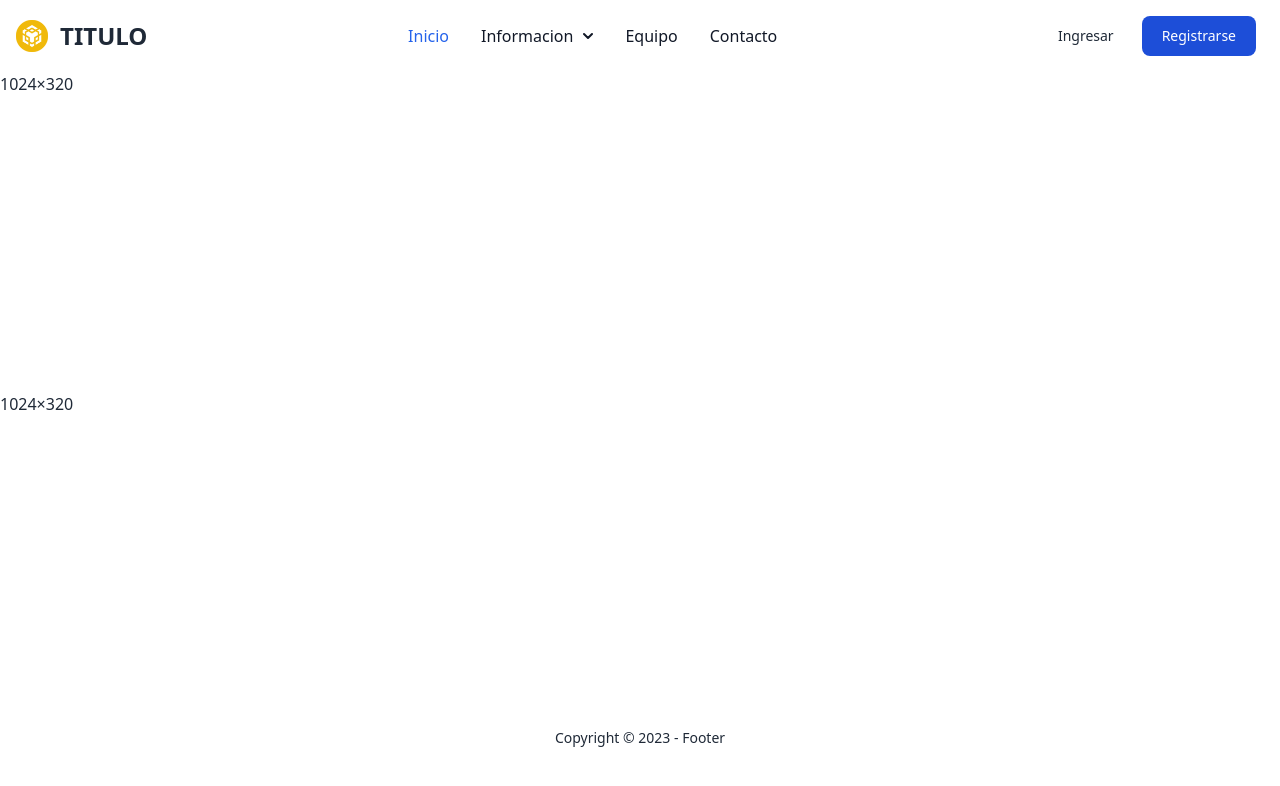
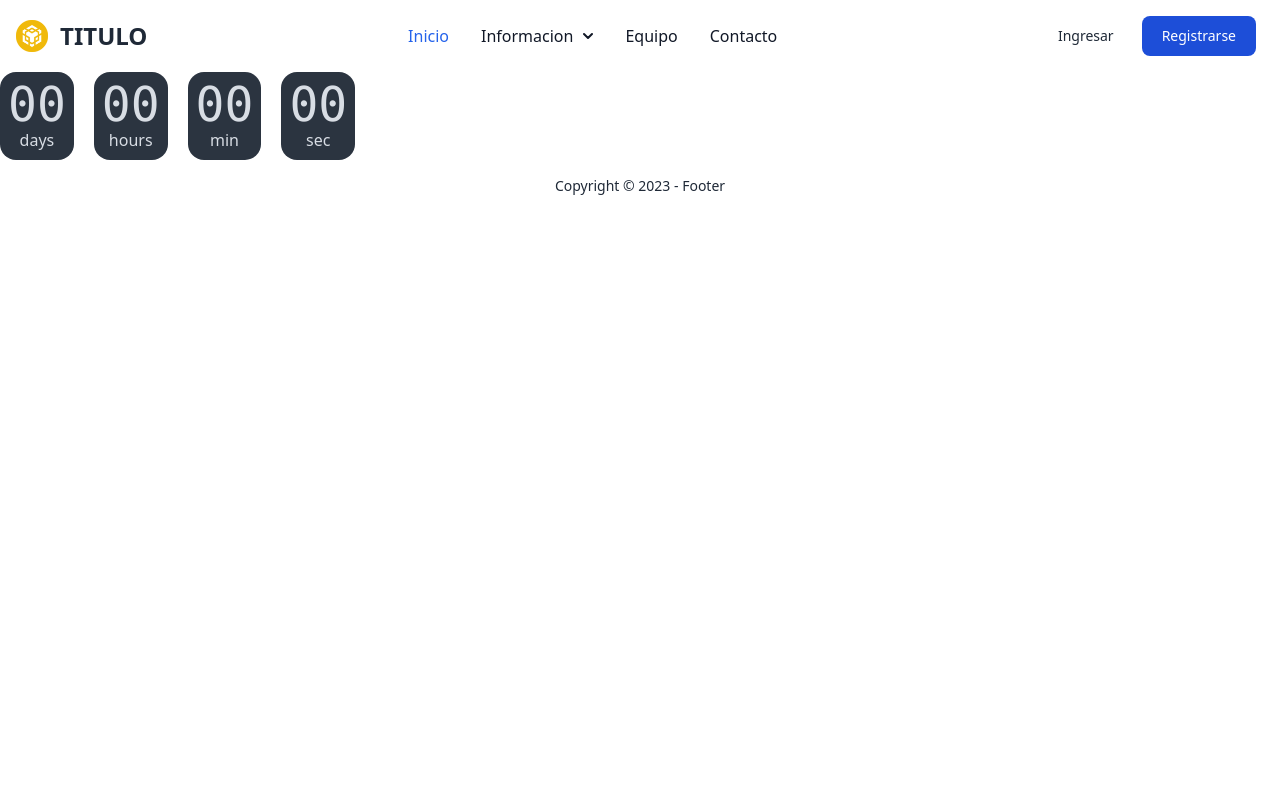
Before and after one commit to ggomez0/QuickStart-ReactJS, a React (Vite) app: page / in a window 1280 px wide. Shown: the top 786 px of the page. Built offline with nearby package versions, Linux system fonts and the light colour scheme; no server answers.

Commit message:
countdown

```diff
--- /dev/null
+++ b/src/components/Inicio/Countdown.jsx
@@ -0,0 +1,76 @@
+import React, { useEffect, useState } from 'react';
+
+const Countdown = () => {
+  const [days, setDays] = useState(0);
+  const [hours, setHours] = useState(0);
+  const [minutes, setMinutes] = useState(0);
+  const [seconds, setSeconds] = useState(0);
+
+  const updateCountdown = () => {
+    const targetDate = new Date("2023-08-15"); // Coloca aquí la fecha objetivo en formato YYYY-MM-DD
+    const currentDate = new Date();
+    const timeDifference = targetDate.getTime() - currentDate.getTime();
+
+    // Verifica si ya ha pasado la fecha objetivo
+    if (timeDifference <= 0) {
+      setDays(0);
+      setHours(0);
+      setMinutes(0);
+      setSeconds(0);
+    } else {
+      const oneSecond = 1000;
+      const oneMinute = oneSecond * 60;
+      const oneHour = oneMinute * 60;
+      const oneDay = oneHour * 24;
+
+      const days = Math.floor(timeDifference / oneDay);
+      const hours = Math.floor((timeDifference % oneDay) / oneHour);
+      const minutes = Math.floor((timeDifference % oneHour) / oneMinute);
+      const seconds = Math.floor((timeDifference % oneMinute) / oneSecond);
+
+      setDays(days);
+      setHours(hours);
+      setMinutes(minutes);
+      setSeconds(seconds);
+    }
+  };
+
+  useEffect(() => {
+    updateCountdown(); // Llama a la función para actualizar el contador inmediatamente al montar el componente
+    const intervalId = setInterval(updateCountdown, 1000);
+
+    // Limpia el intervalo al desmontar el componente para evitar fugas de memoria
+    return () => clearInterval(intervalId);
+  }, []);
+
+  return (
+    <div className="grid grid-flow-col gap-5 text-center auto-cols-max">
+      <div className="flex flex-col p-2 bg-neutral rounded-box text-neutral-content">
+        <span className="countdown font-mono text-5xl">
+          <span>{days}</span>
+        </span>
+        days
+      </div>
+      <div className="flex flex-col p-2 bg-neutral rounded-box text-neutral-content">
+        <span className="countdown font-mono text-5xl">
+          <span>{hours}</span>
+        </span>
+        hours
+      </div>
+      <div className="flex flex-col p-2 bg-neutral rounded-box text-neutral-content">
+        <span className="countdown font-mono text-5xl">
+          <span>{minutes}</span>
+        </span>
+        min
+      </div>
+      <div className="flex flex-col p-2 bg-neutral rounded-box text-neutral-content">
+        <span className="countdown font-mono text-5xl">
+          <span>{seconds}</span>
+        </span>
+        sec
+      </div>
+    </div>
+  );
+};
+
+export default Countdown;
--- a/src/components/Inicio/Inicio.jsx
+++ b/src/components/Inicio/Inicio.jsx
@@ -1,10 +1,10 @@
+import Countdown from "./countdown";
 export function Inicio() {
+
   return (
-    <div className="">
-      <div className="artboard artboard-horizontal phone-6">1024×320</div>
-      <div className="artboard artboard-horizontal phone-6">1024×320</div>
-    </div>
+    <Countdown></Countdown>
   );
 }
 
+
 export default Inicio;
```
Also changed, not shown: src/components/Inicio/Product.jsx (renamed from src/components/Product/Product.jsx).
